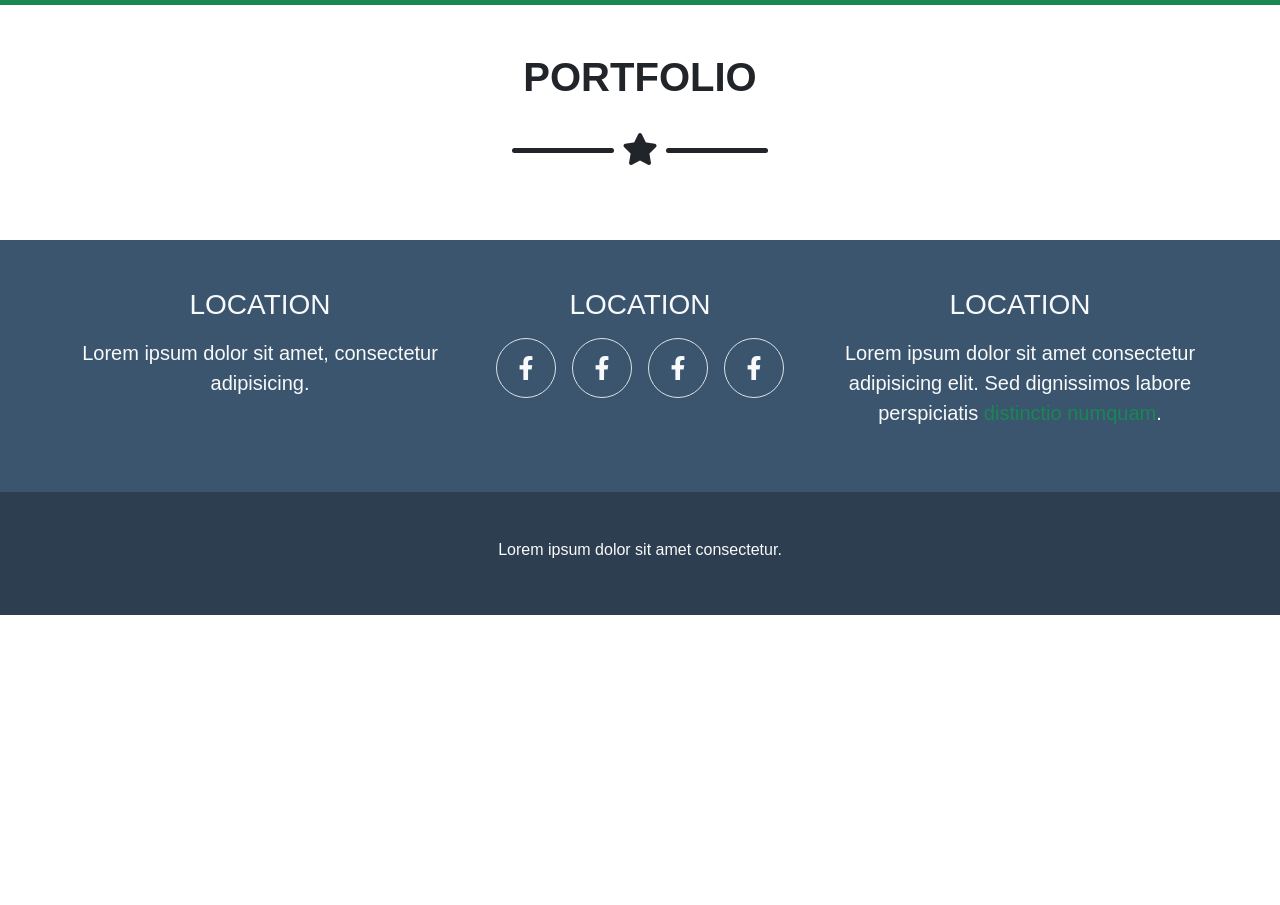
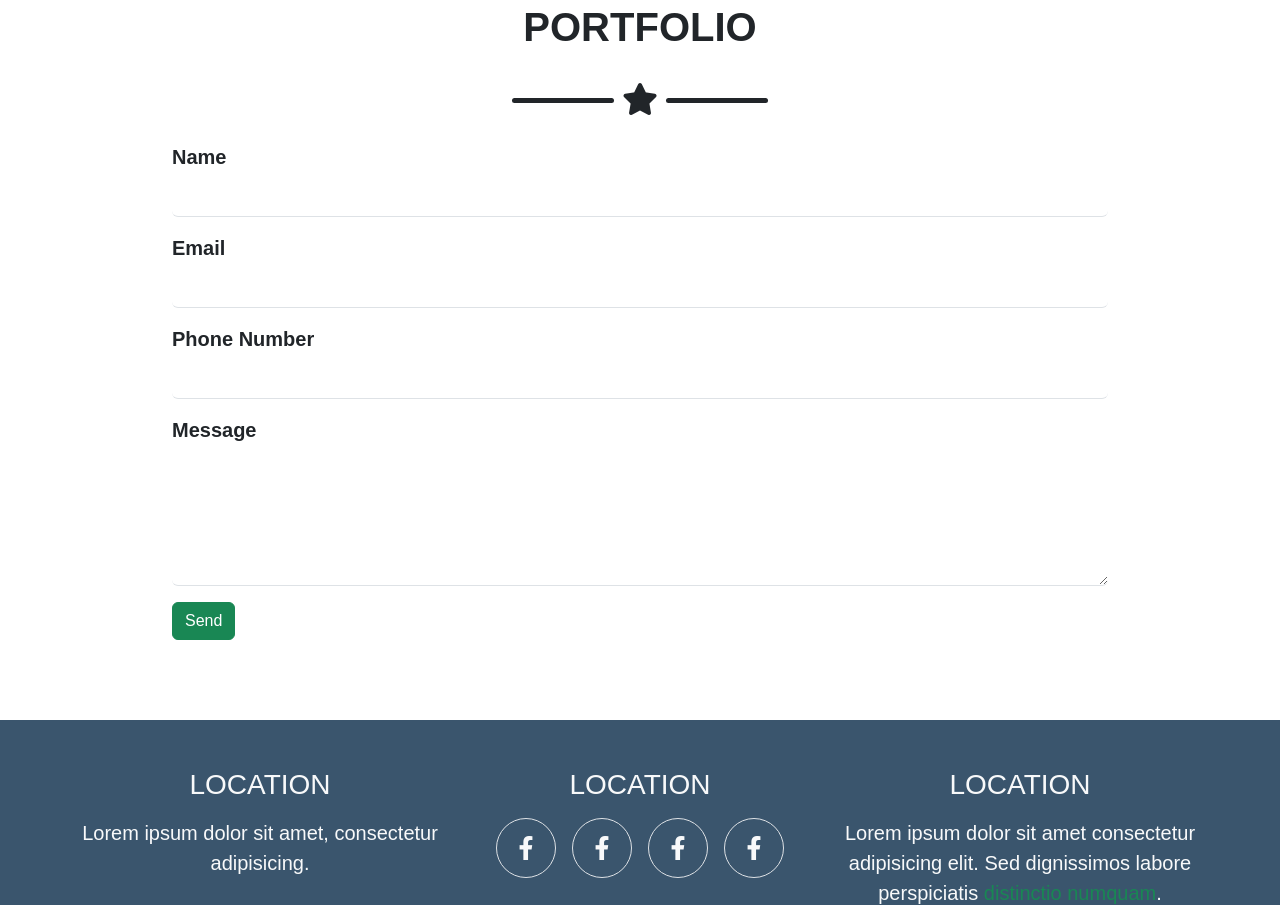
Before and after one commit to leonardomastrangelo/html-css-bootstrap-freelancer, a plain HTML site: page index.html in a window 1280 px wide. Shown: the part 1895-2800 px from the top of the page. Before the commit the page ends 2510 px from the top, so only its background shows below. Drawn offline with nearby package versions, Linux system fonts and the light colour scheme; a web font is replaced by a local one.

Commit message:
added form on #contact section and fixed header

```diff
--- a/index.html
+++ b/index.html
@@ -22,7 +22,7 @@
 
 <body>
     <!-- HEADER -->
-    <header class="text-light bg-dark">
+    <header class="text-light bg-dark position-fixed z-3 w-100">
         <nav class="container d-flex justify-content-between align-items-center py-2">
             <h1 class="fs-3 text-uppercase fw-bold mb-0">start bootstrap</h1>
             <ul class="d-none d-md-flex mb-0 ">
@@ -209,7 +209,31 @@
                     <div><i class="fa-solid fa-star px-2 fs-2"></i></div>
                     <div class="line bg-dark rounded-pill"></div>
                 </div>
+
+                <!-- form -->
+                <div class="mb-3 fs-5 fw-semibold">
+                    <label for="name" class="form-label fs">Name</label>
+                    <input type="text" class="form-control border-start-0 border-end-0 border-top-0 border-bottom-2" id="name">
+                </div>
+
+                <div class="mb-3 fs-5 fw-semibold">
+                    <label for="email" class="form-label">Email</label>
+                    <input type="email" class="form-control border-start-0 border-end-0 border-top-0 border-bottom-2" id="email">
+                </div>
+
+                <div class="mb-3 fs-5 fw-semibold">
+                    <label for="number" class="form-label">Phone Number</label>
+                    <input type="number" class="form-control border-start-0 border-end-0 border-top-0 border-bottom-2" id="number">
+                </div>
+
+                <div class="mb-3 fs-5 fw-semibold">
+                    <label for="message" class="form-label">Message</label>
+                    <textarea class="form-control border-start-0 border-end-0 border-top-0 border-bottom-2"" name="message" id="message" cols="30" rows="5"></textarea>
+
+                    <button type="submit" class="btn btn-success my-3">Send</button>
+                </div>
             </div>
+
         </section>
     </main>
 
```
